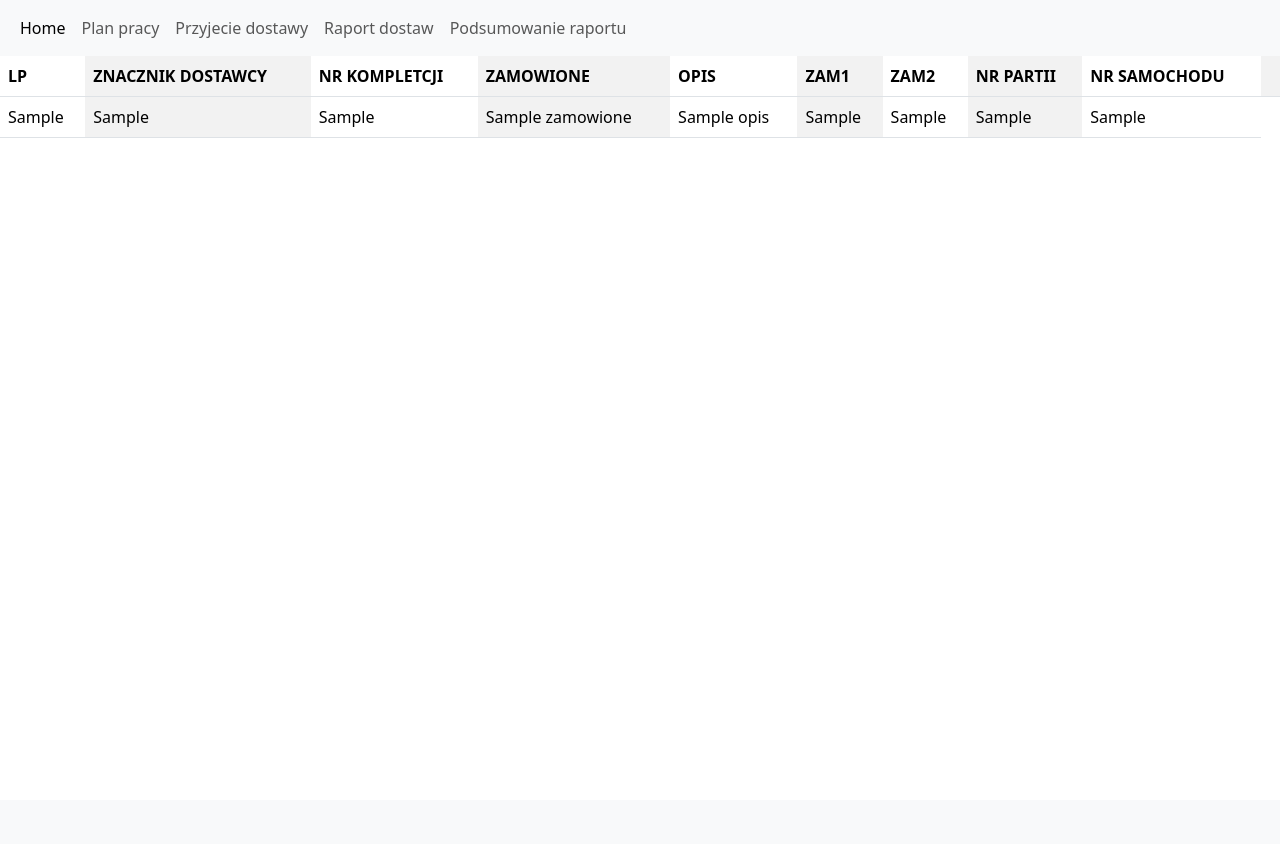
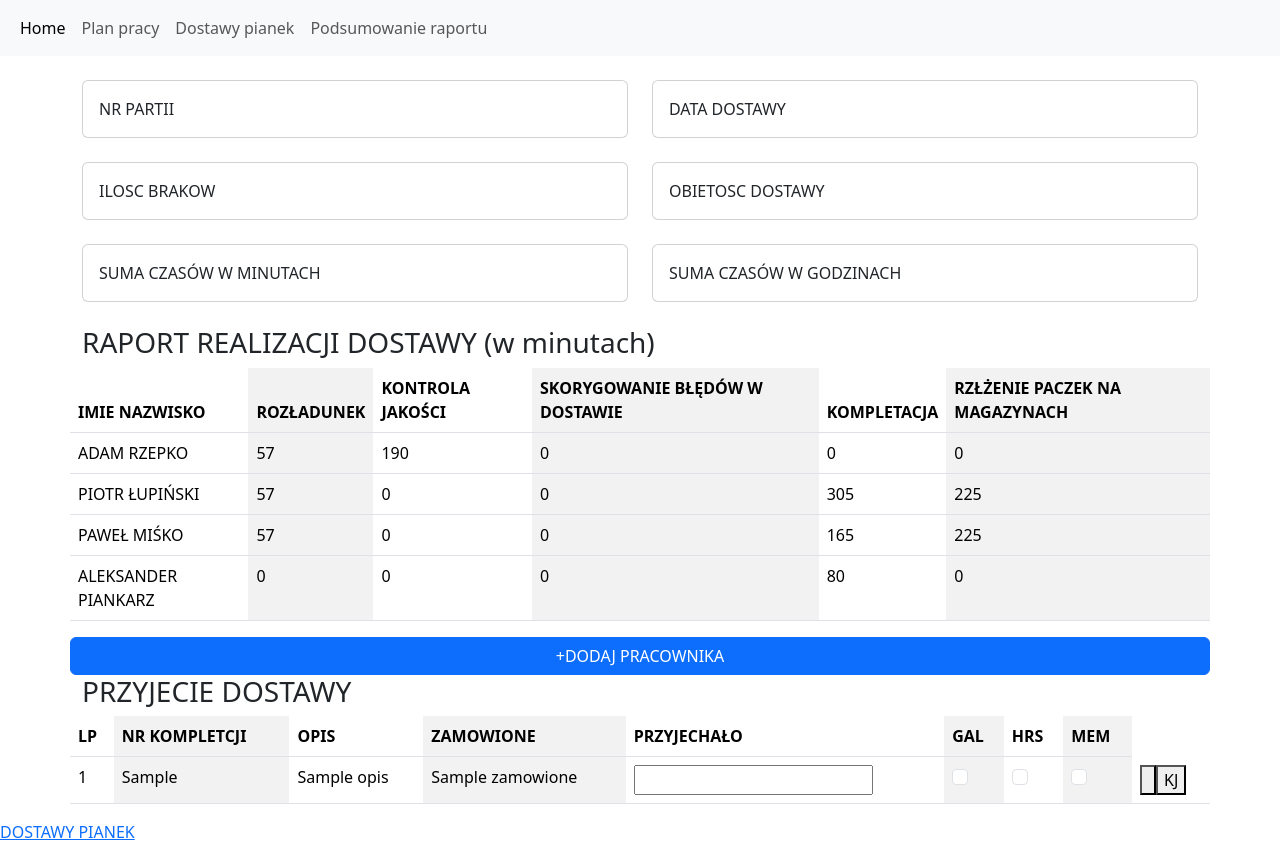
Before and after one commit to Mogarthron/Magazynier, a Flask app: template Flask_server/Bluprints/wydzial_pianek/templates/wydzial_pianek/przyjecie_dostawy.html in a window 1280 px wide. Before the commit the page ends 138 px from the top, so only its background shows below. Run offline with Flask 3, Linux system fonts and the light colour scheme; the template is opened without the code that fills it: most values are stand-ins (such as "Sample title", 1, 10 or a date in 2020); parts of the project's set-up code (start-up, migrations or seed data) failed here and were passed over.

Commit message:
Flask server

```diff
--- a/Flask_server/Bluprints/wydzial_pianek/templates/wydzial_pianek/raport_dostaw.html
+++ b/Flask_server/Bluprints/wydzial_pianek/templates/wydzial_pianek/dostawy_pianek.html
@@ -14,10 +14,11 @@
         <th>NR_SAMOCHODU</th>
         <th>STATUS</th>
         <th>OBIETOSC SAMOCHODU</th>
+        <th>PRZEJDŹ DO DOSTAWY</th>
       </tr>
     </thead>
     <tbody>
-      {% for d in tabelka_raport_dostaw %}
+      {% for d in tabelka_dostawy_pianek %}
       <tr>
         <td>{{loop.index}}</td>
         <td>{{d[0]}}</td>
@@ -29,6 +30,9 @@
         <td>{{d[6]}}</td>
         <td>{{d[7]}}</td>
         <td>{{d[8]}}</td>
+        <td><button>
+          <a href="{{url_for('wydzial_pianek.przyjecie_dostawy', nr_samochodu=d[5])}}">CLICK!!</a>
+        </button></td>
 
       </tr>
       {% endfor %}
--- a/Flask_server/Bluprints/wydzial_pianek/templates/wydzial_pianek/nav_wp.html
+++ b/Flask_server/Bluprints/wydzial_pianek/templates/wydzial_pianek/nav_wp.html
@@ -1,4 +1,4 @@
-<nav class="navbar navbar-expand-lg bg-body-tertiary fixed-top">
+<nav class="navbar navbar-expand-lg bg-body-tertiary">
   <div class="container-fluid">
     <button
       class="navbar-toggler"
@@ -24,15 +24,8 @@
         <li class="nav-item">
           <a
             class="nav-link"
-            href="{{url_for('wydzial_pianek.przyjecie_dostawy')}}"
-            >Przyjecie dostawy</a
-          >
-        </li>
-        <li class="nav-item">
-          <a
-            class="nav-link"
-            href="{{url_for('wydzial_pianek.raport_dostaw')}}"
-            >Raport dostaw</a
+            href="{{url_for('wydzial_pianek.dostawy_pianek')}}"
+            >Dostawy pianek</a
           >
         </li>
         <li class="nav-item">
--- a/Flask_server/Bluprints/wydzial_pianek/templates/wydzial_pianek/przyjecie_dostawy.html
+++ b/Flask_server/Bluprints/wydzial_pianek/templates/wydzial_pianek/przyjecie_dostawy.html
@@ -1,35 +1,188 @@
 {% extends "layout_wp.html" %} {% block content %}
-<h1>PRZYJECIE DOSTAWY</h1>
+<div class="container-md">
+  <br>
+  <div class="row">
+    <div class="col">
+
+      <div class="card">
+        <div class="card-body">
+          <p class="card-text">
+
+            NR PARTII
+          </p>
+        </div>
+      </div>
+    </div>
+    <div class="col">
+
+      <div class="card">
+        <div class="card-body">
+          <p class="card-text">
+
+            DATA DOSTAWY
+          </p>
+        </div>
+      </div>
+    </div>
+  </div>
+  <br>
+  <div class="row">
+    <div class="col">
+
+      <div class="card">
+        <div class="card-body">
+          <p class="card-text">
+
+            ILOSC BRAKOW
+          </p>
+        </div>
+      </div>
+    </div>
+    <div class="col">
+
+      <div class="card">
+        <div class="card-body">
+          <p class="card-text">
+
+            OBIETOSC DOSTAWY
+          </p>
+        </div>
+      </div>
+    </div>
+  </div><br>
+  <div class="row">
+    <div class="col">
+
+      <div class="card">
+        <div class="card-body">
+          SUMA CZASÓW W MINUTACH
+        </div>
+      </div>
+    </div>
+    <div class="col">
+
+      <div class="card">
+        <div class="card-body">
+          SUMA CZASÓW W GODZINACH
+        </div>
+      </div>
+    </div>
+  </div>
+  <br>
+  <div class="row">
+    <h3>RAPORT REALIZACJI DOSTAWY (w minutach)</h3>
+    <table class="table table-striped-columns">
+      <thead>
+        <tr>
+          <th>IMIE NAZWISKO</th>
+          <th>ROZŁADUNEK</th>
+          <th>KONTROLA JAKOŚCI</th>
+          <th>SKORYGOWANIE BŁĘDÓW W DOSTAWIE</th>
+          <th>KOMPLETACJA</th>
+          <th>RZŁŻENIE PACZEK NA MAGAZYNACH</th>
+        </tr>
+      </thead>
+      <tbody>
+        <tr>
+          <td>ADAM RZEPKO</td>
+          <td>57</td>
+          <td>190</td>
+          <td>0</td>
+          <td>0</td>
+          <td>0</td>
+        </tr>
+        <tr>
+          <td>PIOTR ŁUPIŃSKI</td>
+          <td>57</td>
+          <td>0</td>
+          <td>0</td>
+          <td>305</td>
+          <td>225</td>
+        </tr>
+        <tr>
+          <td>PAWEŁ MIŚKO</td>
+          <td>57</td>
+          <td>0</td>
+          <td>0</td>
+          <td>165</td>
+          <td>225</td>
+        </tr>
+        <tr>
+          <td>ALEKSANDER PIANKARZ</td>
+          <td>0</td>
+          <td>0</td>
+          <td>0</td>
+          <td>80</td>
+          <td>0</td>
+        </tr>
+      </tbody>
+    </table>
+
+    <button type="button" class="btn btn-primary">+DODAJ PRACOWNIKA</button>
+
+  </div>
+  <div class="row">
+    <h3>PRZYJECIE DOSTAWY</h3>
     <table class="table table-striped-columns table-hover">
-  <thead style="position: sticky; top: 0">
+      <thead>
         <tr>
           <th>LP</th>
-      <th>ZNACZNIK DOSTAWCY</th>
           <th>NR KOMPLETCJI</th>
+          <th>OPIS</th>
           <th>ZAMOWIONE</th>
-      <th>OPIS</th>
-      <th>ZAM1</th>
-      <th>ZAM2</th>
-      <th>NR PARTII</th>
-      <th>NR SAMOCHODU</th>
-      <th></th>
+          <th>PRZYJECHAŁO</th>
+          <th>GAL</th>
+          <th>HRS</th>
+          <th>MEM</th>
         </tr>
       </thead>
       <tbody>
         {%for r in pianki_w_drodze["pianki_w_drodze"]%}
         <tr>
-      <td>{{r["lp"]}}</td>
-      <td>{{r["znacznikDostawcy"]}}</td>
+          <td>{{loop.index}}</td>
           <td>{{r["nrKompletacji"]}}</td>
+          <td>{{r["opis"]}}</td>
           <td>{{r["zamowione"]}}</td>
-      <td>{{r["opis"]}}</td>
-      <td>{{r["zam1"]}}</td>
-      <td>{{r["zam2"]}}</td>
-      <td>{{r["nrPartii"]}}</td>
-      <td>{{r["nrSamochodu"]}}</td>
+          <td><input class="form-number" type="number" name="przyjechalo_{{r['lp']}}" value="{{r['zamowione']}}"
+              min="0"></td>
+          <td>
+            {% if nr_samochodu[0] == r["gal"] %}
+            <input class="form-check-input" type="checkbox" name="cb_gal_{{r['lp']}}" checked>
+            {% else %}
+            <input class="form-check-input" type="checkbox" name="cb_gal_{{r['lp']}}">
+            {% endif %}
+          </td>
+          <td>
+            {% if nr_samochodu[0] == r["hrs"] %}
+            <input class="form-check-input" type="checkbox" name="cb_hrs_{{r['lp']}}" checked>
+            {% else %}
+            <input class="form-check-input" type="checkbox" name="cb_hrs_{{r['lp']}}">
+            {% endif %}
+          </td>
+          <td>
+            {% if nr_samochodu[0] == r["mem"] %}
+            <input class="form-check-input" type="checkbox" name="cb_mem_{{r['lp']}}" checked>
+            {% else %}
+            <input class="form-check-input" type="checkbox" name="cb_mem_{{r['lp']}}">
+            {% endif %}
+          </td>
+
+          <td>
+            <button>
+              <form method="POST">
+                <label for="kj_{{r['lp']}}"></label>
+                <button type="submit" name="kj_{{r['lp']}}">KJ</button>
+              </form>
+            </button>
+          </td>
+
+
+
         </tr>
         {% endfor %}
       </tbody>
     </table>
-
+  </div>
+</div>
+<a href="{{url_for('wydzial_pianek.dostawy_pianek')}}">DOSTAWY PIANEK</a>
 {% endblock %}
--- a/Flask_server/Bluprints/wydzial_pianek/templates/wydzial_pianek/raport_jakosciowy.html
+++ b/Flask_server/Bluprints/wydzial_pianek/templates/wydzial_pianek/raport_jakosciowy.html
@@ -106,8 +106,8 @@
         </tbody>
       </table>
 
-      <a href="{{url_for('wydzial_pianek.plan_pracy')}}"
-        >PLAN PRACY WYDZIAŁU PIANEK</a
+      <a href="{{url_for('wydzial_pianek.przyjecie_dostawy')}}"
+        >PRZYJECIE DOSTAW</a
       >
     </div>
     <script>
--- a/Modele_db/modele_db.py
+++ b/Modele_db/modele_db.py
@@ -230,6 +230,9 @@ class ZAM_PIANKI(Base):
             "zamowione": int(self.ile_zam),
             "zam1": self.zam1 if type(self.zam1) == str else "",
             "zam2": self.zam2 if type(self.zam2) == str else "",
+            "gal": self.galanteria,
+            "hrs": self.siedziska_HR,
+            "mem": self.leniwa,
             "nrPartii": self.nr_partii,
             "nrSamochodu": self.nr_samochodu
         }
```
Also changed, not shown: Flask_server/Bluprints/wydzial_pianek/routes.py (+17 -12 lines). Lines whose indentation alone changed are shown as unchanged.
